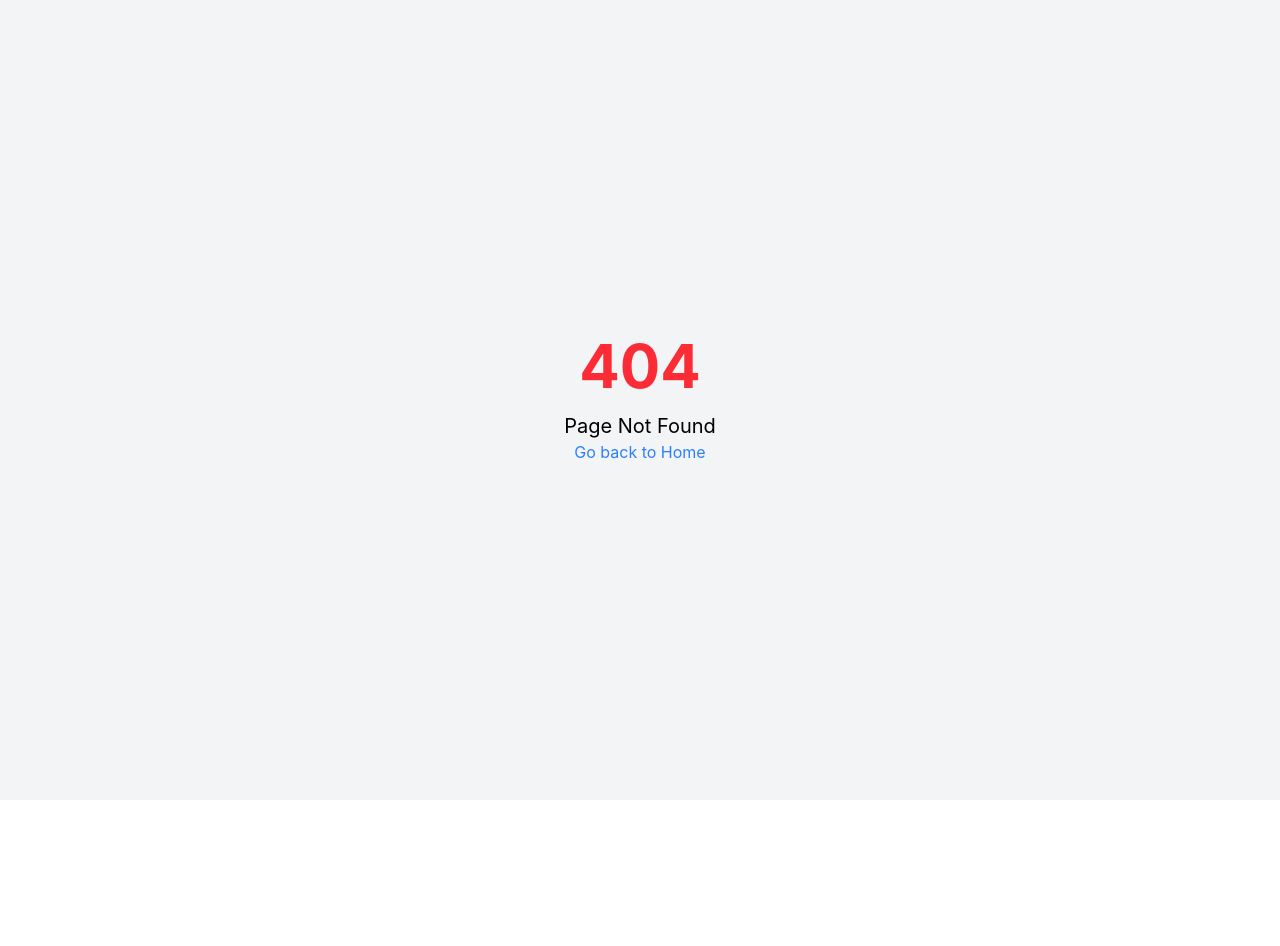
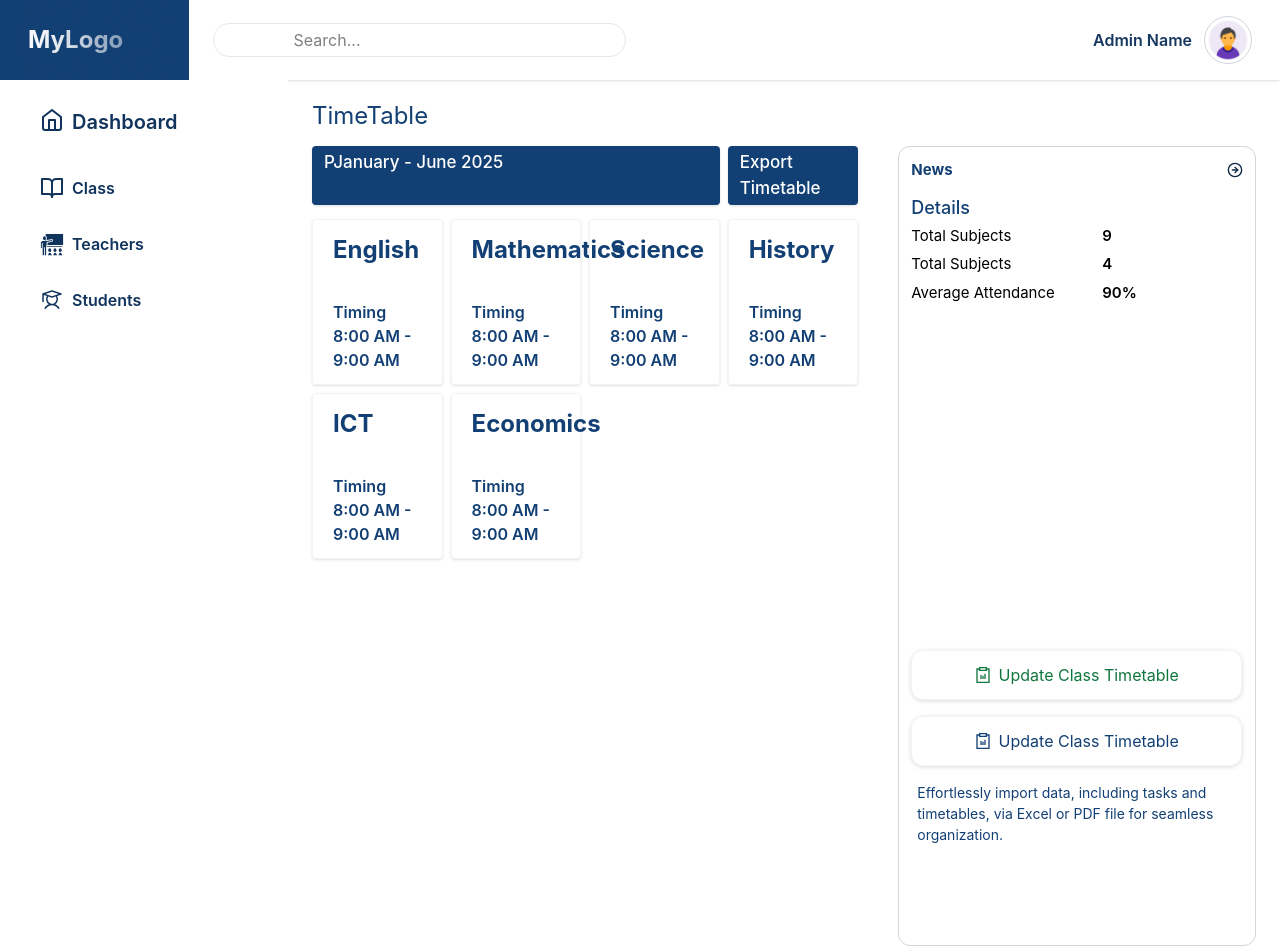
Before and after one commit to milonahmedshuvo/pece-project, a React (Vite) app: page /admin/Timetable in a window 1280 px wide. Before the commit this address had no page. Before the commit the page ends 800 px from the top, so only its background shows below. Built offline with nearby package versions, Linux system fonts and the light colour scheme; a web font is replaced by a local one.

Commit message:
class timetable for admin in dashboard

```diff
--- a/src/components/dashboard/admin/attendance/Attendance.tsx
+++ b/src/components/dashboard/admin/Class/Attendance/Attendance.tsx
@@ -1,6 +1,7 @@
 import { FiArrowRightCircle } from "react-icons/fi";
 import AttendanceCard from "./Card";
-import TableComponent from "./table";
+import TableComponent from "./Table";
+
 
 const Attendance = () => {
   return (
@@ -84,6 +85,8 @@ const Attendance = () => {
               </div>
             </div>
           </div>
+
+
         </div>
       </div>
     </div>
--- /dev/null
+++ b/src/components/dashboard/admin/Class/TimeTable/TimeTable.tsx
@@ -0,0 +1,139 @@
+import { FiArrowRightCircle } from "react-icons/fi";
+import TimeTableCard from "./TimeTableCard";
+import { GrScorecard } from "react-icons/gr";
+
+
+
+
+
+const TimeTable = () => {
+  return (
+    <div className="mt-[-12px] ">
+      <h2 className="text-2xl font-normal text-[#134074] mb-3.5 ">TimeTable</h2>
+
+      <div className="flex flex-col  lg:flex-col xl:flex-row justify-between gap-4 xl:gap-10">
+        <div className="w-full  md:w-full xl:w-3/5">
+
+
+
+
+
+          <div className="grid  grid-cols-4 lg:grid-cols-3 xl:grid-cols-4 gap-2">
+
+            <div className="w-full bg-[#134074] rounded pl-3 py-1  shadow mb-3.5 col-span-2 md:col-span-2 lg:col-span-2  xl:col-span-3">
+              <span className="text-[17px] font-medium text-white  ">
+                PJanuary - June 2025
+              </span>
+            </div>
+
+            <div className=" bg-[#134074] rounded pl-3 py-1  shadow mb-3.5 w-full col-span-2 lg:col-span-1">
+              <span className="text-[17px] font-medium text-white  ">
+                  Export Timetable
+              </span>
+            </div>
+
+          </div>
+
+
+
+
+
+          {/* flex flex-col lg:flex-row gap-3 lg:gap-4 */}
+          <div className="grid grid-cols-2 lg:grid-cols-3  xl:grid-cols-4 gap-2 ">
+            <TimeTableCard
+              subject="English"
+              timing="8:00 AM - 9:00 AM"
+            ></TimeTableCard>
+            <TimeTableCard
+              subject="Mathematics"
+              timing="8:00 AM - 9:00 AM"
+            ></TimeTableCard>
+            <TimeTableCard
+              subject="Science"
+              timing="8:00 AM - 9:00 AM"
+            ></TimeTableCard>
+            <TimeTableCard
+              subject="History"
+              timing="8:00 AM - 9:00 AM"
+            ></TimeTableCard>
+            <TimeTableCard
+              subject="ICT"
+              timing="8:00 AM - 9:00 AM"
+            ></TimeTableCard>
+            <TimeTableCard
+              subject="Economics"
+              timing="8:00 AM - 9:00 AM"
+            ></TimeTableCard>
+          </div>
+        </div>
+
+
+
+
+
+
+        {/* news card  */}
+        <div className="border border-gray-300 rounded-xl w-full  md:w-full xl:w-[370px] p-3 space-y-2 pb-16 min-h-screen relative">
+          <div className="flex justify-between items-center mb-3">
+            <p className="font-bold text-[15px] text-[#134074]">News</p>
+            <FiArrowRightCircle className="text-[#0B2545] "></FiArrowRightCircle>
+          </div>
+
+
+
+
+          <div className="" >
+           {/* manu list container  */}
+          <div className="w-full lg:w-[68%]">
+
+            <div>
+             <p className="font-medium text-[18px] text-[#134074]">Details</p>
+
+            <div className="flex justify-between">
+              <div className="flex flex-col my-1 space-y-1.5">
+                <span className="font-[400] text-[15px] text-[#000000] text-start">
+                  Total Subjects
+                </span>
+                <span className="font-[400] text-[15px] text-[#000000] text-start">
+                  Total Subjects
+                </span>
+                <span className="font-[400] text-[15px] text-[#000000] text-start">
+                  Average Attendance
+                </span>
+              </div>
+
+              <div className="flex flex-col my-1 space-y-1.5">
+                <span className="font-[600] text-[15px] text-[#000000] ">
+                  9
+                </span>
+                <span className="font-[600] text-[15px] text-[#000000] ">
+                  4
+                </span>
+                <span className="font-[600] text-[15px] text-[#000000] ">
+                  90%
+                </span>
+              </div>
+            </div>
+            </div>
+          </div>
+
+
+          {/* button container  */}
+          <div className="absolute bottom-[100px] w-[93%] space-y-4 ">
+                 <button className="text-[#0F773E] bg-[#FFFFFF] py-3 px-3.5 text-center w-full drop-shadow-sm rounded-xl font-normal text-[16px] border border-gray-100 flex justify-center items-center gap-2"> <GrScorecard/>  <span>Update Class Timetable</span> </button>
+
+                 <button className="text-[#134074] bg-[#FFFFFF] py-3 px-3.5 text-center w-full drop-shadow-sm rounded-xl font-normal text-[16px] border border-gray-100 flex justify-center items-center gap-2"> <GrScorecard/>  <span>Update Class Timetable</span> </button>
+
+                 <p className="text-[#134074] font-normal text-[14px] ml-1.5" >Effortlessly import data, including tasks and timetables, via Excel or PDF file for seamless organization.</p>
+            </div>
+          </div>
+
+
+
+        </div>
+      </div>
+    </div>
+  );
+};
+
+export default TimeTable;
--- /dev/null
+++ b/src/components/dashboard/admin/Class/TimeTable/TimeTableCard.tsx
@@ -0,0 +1,28 @@
+interface CardProps {
+  subject: string;
+  timing: string;
+}
+
+// :React.FC<CardProps>
+const TimeTableCard = ({ subject, timing }: CardProps) => {
+
+
+    // xl:w-[230px]
+  return (
+    <div className="w-full  rounded shadow-xs md:shadow px-5 pt-3 pb-3 border border-gray-100">
+      <p className="font-bold  text-[24px] text-[#134074] mb-8">{subject}</p>
+
+      <div>
+        <span className=" text-[14px] md:text-[16px] text-[#134074] font-semibold">
+          {" "}
+          Timing{" "}
+        </span>
+        <p className=" text-[14px] md:text-[16px] text-[#134074] font-semibold">
+          {timing}
+        </p>
+      </div>
+    </div>
+  );
+};
+
+export default TimeTableCard;
--- a/src/layout/layout.tsx
+++ b/src/layout/layout.tsx
@@ -52,7 +52,7 @@ export default function Dashboard() {
     <div>
       <Navbar />
 
-      <div className="flex h-screen">
+      <div className="flex h-screen ">
         {/* Sidebar */}
         <div
           className={`bg-[#FFFFFF] text-[#11345D] w-72 py-5 pl-8 space-y-6 fixed h-full transition-transform duration-300 z-10 ${
@@ -161,7 +161,7 @@ export default function Dashboard() {
             {/* Vertical Progress Bar */}
 
             {/* Main content area */}
-            <div className="flex-1">
+            <div className="flex-1 ">
               <Outlet />
             </div>
           </div>
```
Also changed, not shown: src/routes/routes.tsx (+6 -1 lines), src/components/dashboard/admin/Class/Attendance/Card.tsx (renamed from src/components/dashboard/admin/attendance/Card.tsx), src/components/dashboard/admin/Class/Attendance/Table.tsx (renamed from src/components/dashboard/admin/attendance/Table.tsx).
